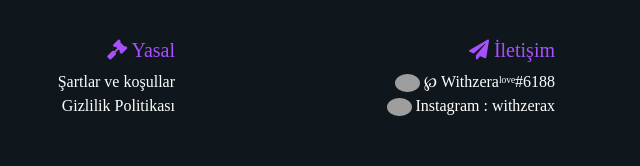
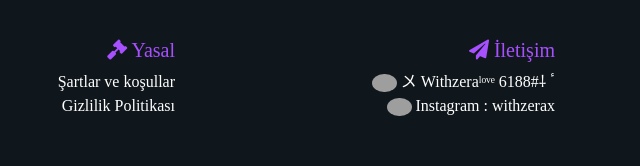
Before and after one commit to rewynbot/rewynbot.github.io, a plain HTML site: page index.html in a window 1280 px wide. Shown: the part 1143-1309 px from the top of the page, 640-1280 px from the left. Drawn offline with nearby package versions, Linux system fonts and the light colour scheme; grey boxes are pictures that could not be loaded; a script that the page names is missing; a web font is replaced by a local one.

Commit message:
Update index.html

```diff
--- a/index.html
+++ b/index.html
@@ -160,7 +160,7 @@ Rêwyn içerisinde standart, moderasyon ve eğlence komutları bulunduran bir bo
 <div class="col-md-4 text-lg-right text-mobile-center">
 <h5><i class="fas fa-paper-plane"></i> İletişim</h5>
 <ul class="text-white">
-<li><img src="https://cdn.discordapp.com/attachments/733421236339605514/817442602889904168/image0.jpg" class="img-fluid img-responsive rounded-circle" width="25" /> ℘ Withzeraˡᵒᵛᵉ#6188</li>
+<li><img src="https://cdn.discordapp.com/attachments/733421236339605514/783421330048548864/ppe.png" class="img-fluid img-responsive rounded-circle" width="25" /> 〤 Withzeraˡᵒᵛᵉ ٴ ⸸#6188</li>
 <li><img src="https://instagram.fist4-1.fna.fbcdn.net/v/t51.2885-19/s150x150/148266181_111850094229735_6137652296869665708_n.jpg?tp=1&_nc_ht=instagram.fist4-1.fna.fbcdn.net&_nc_ohc=TRDujh4KKI0AX_dFznB&oh=f251efbab6b82c1685dea3f1f942b364&oe=606AFF93" class="img-fluid img-responsive rounded-circle" width="25" /> Instagram : withzerax</li>
 </ul>
 </div>
```
